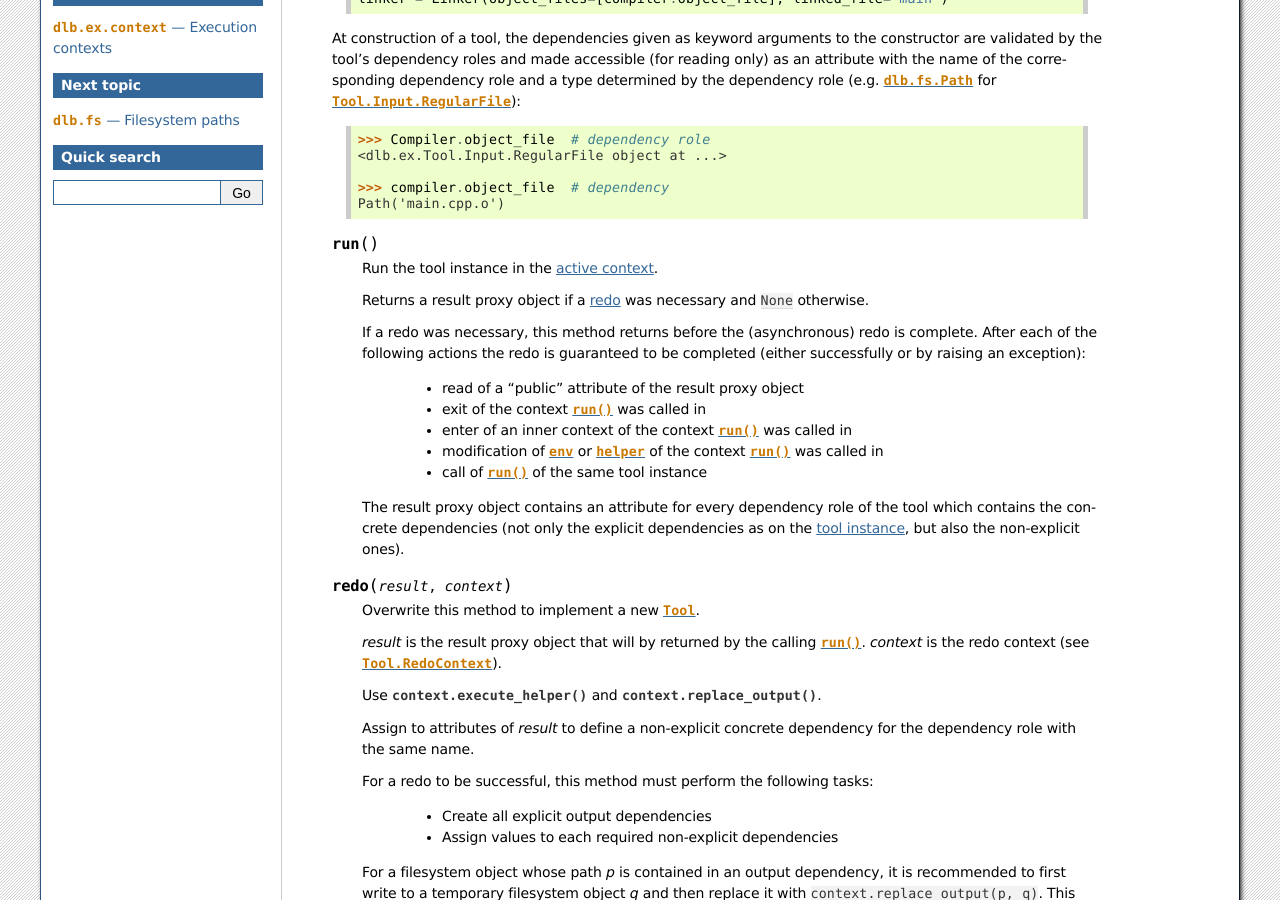
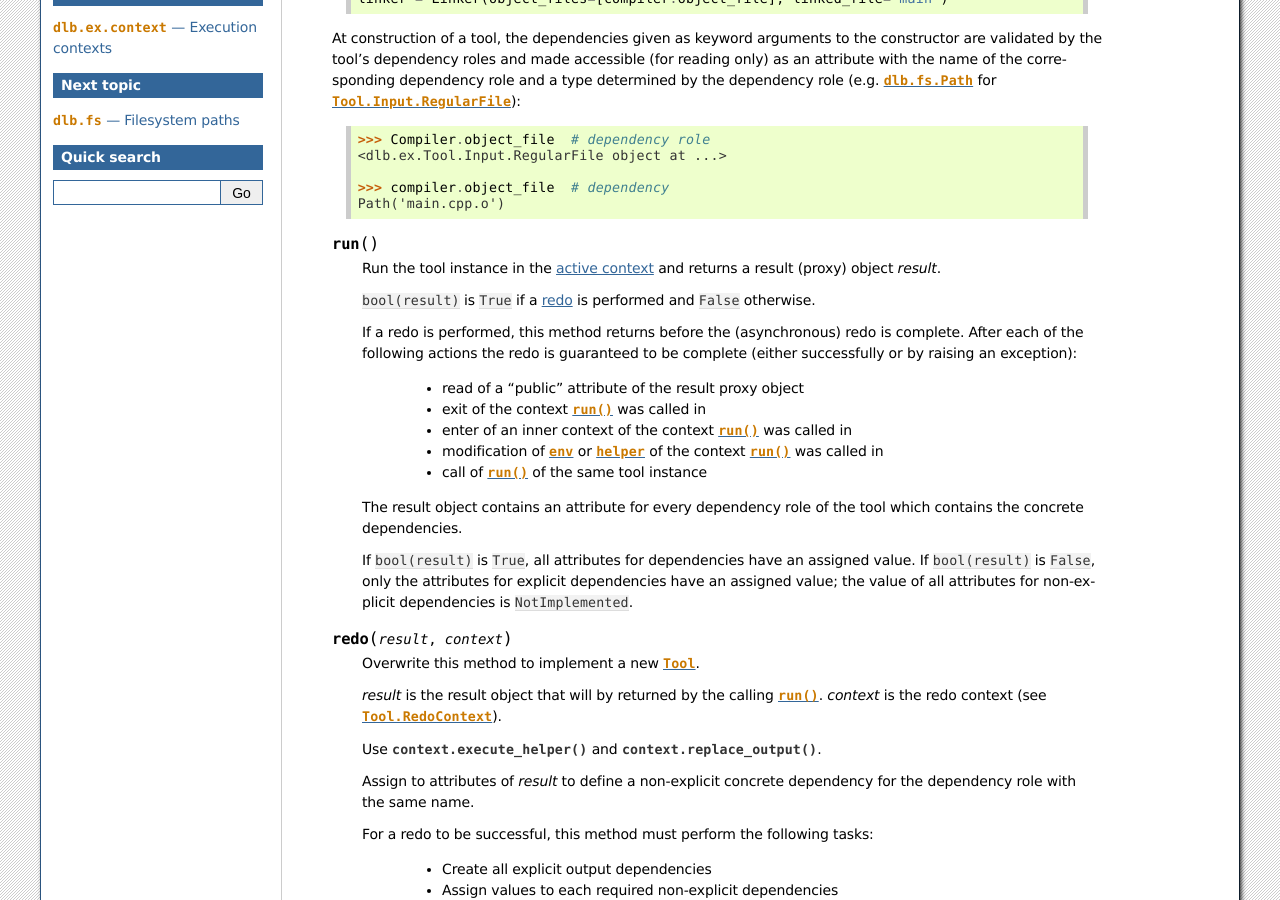
Before and after one commit to dlu-ch/dlb, a Sphinx documentation site: the page built from doc/ex_tool.rst, in a window 1280 px wide and 900 px high, scrolled down 1102 px. Built offline with Sphinx 7.4.7, drawn with Linux system fonts in a browser that asks for light colours.

Commit message:
Always return a _RunResult in dlb.ex.Tool.run()

```diff
--- a/doc/ex_tool.rst
+++ b/doc/ex_tool.rst
@@ -80,12 +80,12 @@ Tool objects
 
    .. method:: run()
 
-      Run the tool instance in the :term:`active context`.
+      Run the tool instance in the :term:`active context` and returns a result (proxy) object *result*.
 
-      Returns a result proxy object if a :term:`redo` was necessary and ``None`` otherwise.
+      ``bool(result)`` is ``True`` if a :term:`redo` is performed and ``False`` otherwise.
 
-      If a redo was necessary, this method returns before the (asynchronous) redo is complete.
-      After each of the following actions the redo is guaranteed to be completed (either successfully or
+      If a redo is performed, this method returns before the (asynchronous) redo is complete.
+      After each of the following actions the redo is guaranteed to be complete (either successfully or
       by raising an exception):
 
         - read of a "public" attribute of the result proxy object
@@ -95,14 +95,18 @@ Tool objects
           the context :meth:`run()` was called in
         - call of :meth:`run()` of the same tool instance
 
-      The result proxy object contains an attribute for every dependency role of the tool which contains the concrete
-      dependencies (not only the explicit dependencies as on the :term:`tool instance`, but also the non-explicit ones).
+      The result object contains an attribute for every dependency role of the tool which contains the concrete
+      dependencies.
+
+      If ``bool(result)`` is ``True``, all attributes for dependencies have an assigned value.
+      If ``bool(result)`` is ``False``, only the attributes for explicit dependencies have an assigned value;
+      the value of all attributes for non-explicit dependencies is ``NotImplemented``.
 
    .. method:: redo(result, context)
 
       Overwrite this method to implement a new :class:`Tool`.
 
-      *result* is the result proxy object that will by returned by the calling :meth:`run()`.
+      *result* is the result object that will by returned by the calling :meth:`run()`.
       *context* is the redo context (see :class:`Tool.RedoContext`).
 
       Use :meth:`context.execute_helper() <Tool.RedoContext.execute_helper()>` and
```
Also changed, not shown: 7 other files.
